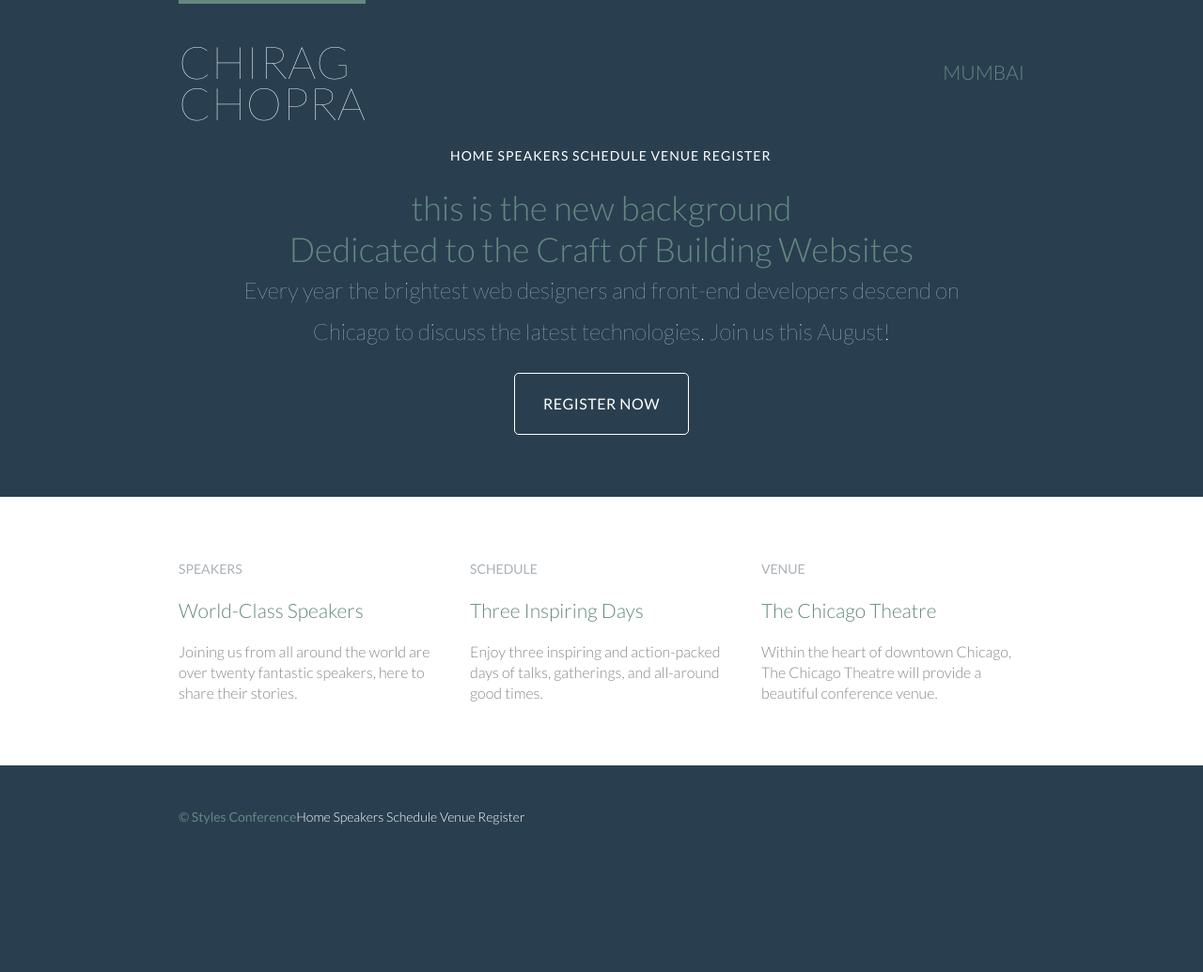
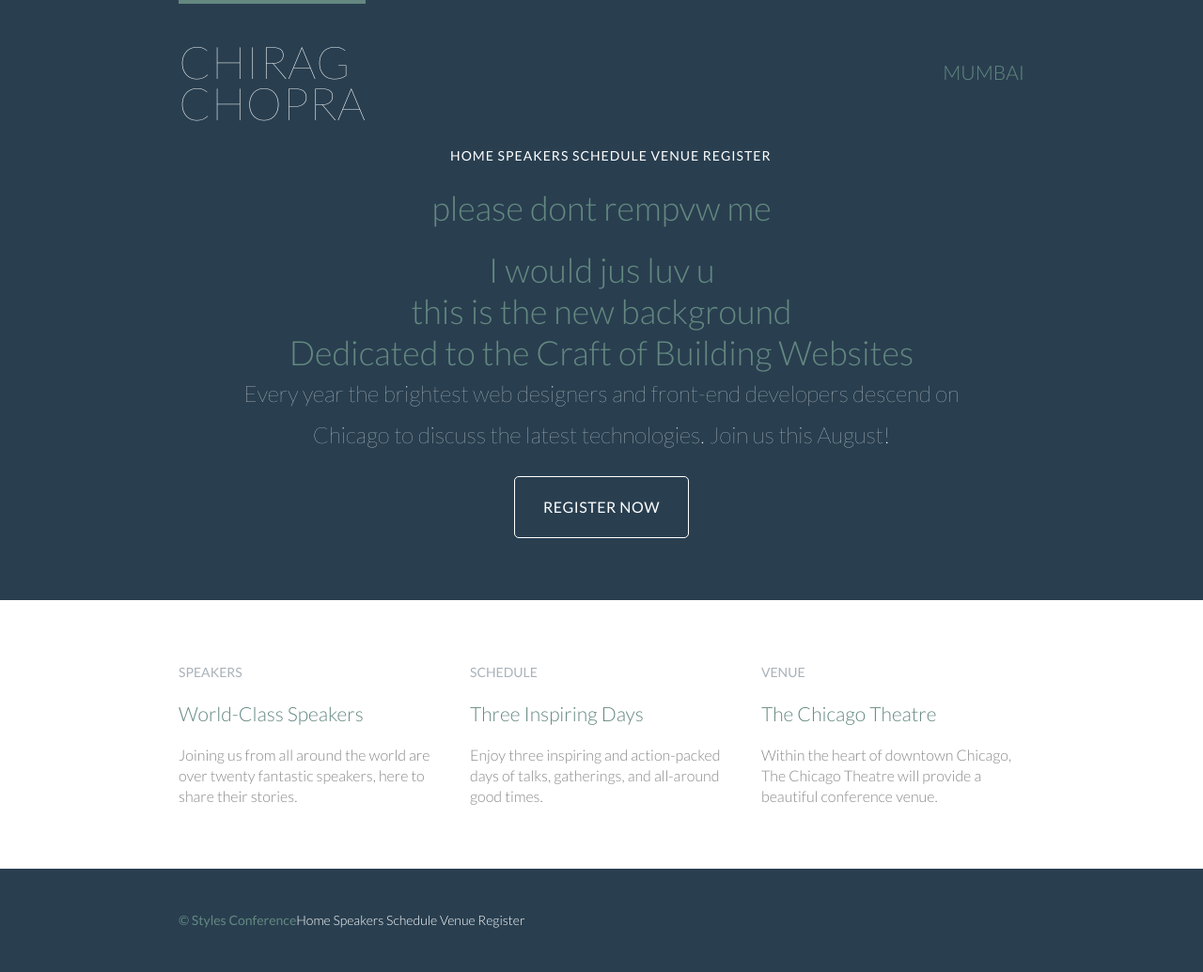
Before and after one commit to chiggy1997/backgen, a plain HTML site: page index.html in a window 1280 px wide. Shown: the whole page at 94% size. Before the commit the page ends 925 px from the top, so only its background shows below. Drawn offline with Linux system fonts and the light colour scheme.

Commit message:
ADD h1 ND H2 TAGS

```diff
--- a/index.html
+++ b/index.html
@@ -33,6 +33,8 @@
     <!-- Hero -->
 
     <section class="hero container">
+      <h1> please dont rempvw me</h1>
+      <h2> I would jus  luv u</h2>
       <h2> this is the new background</h2>
       <h2>Dedicated to the Craft of Building Websites</h2>
 
```
